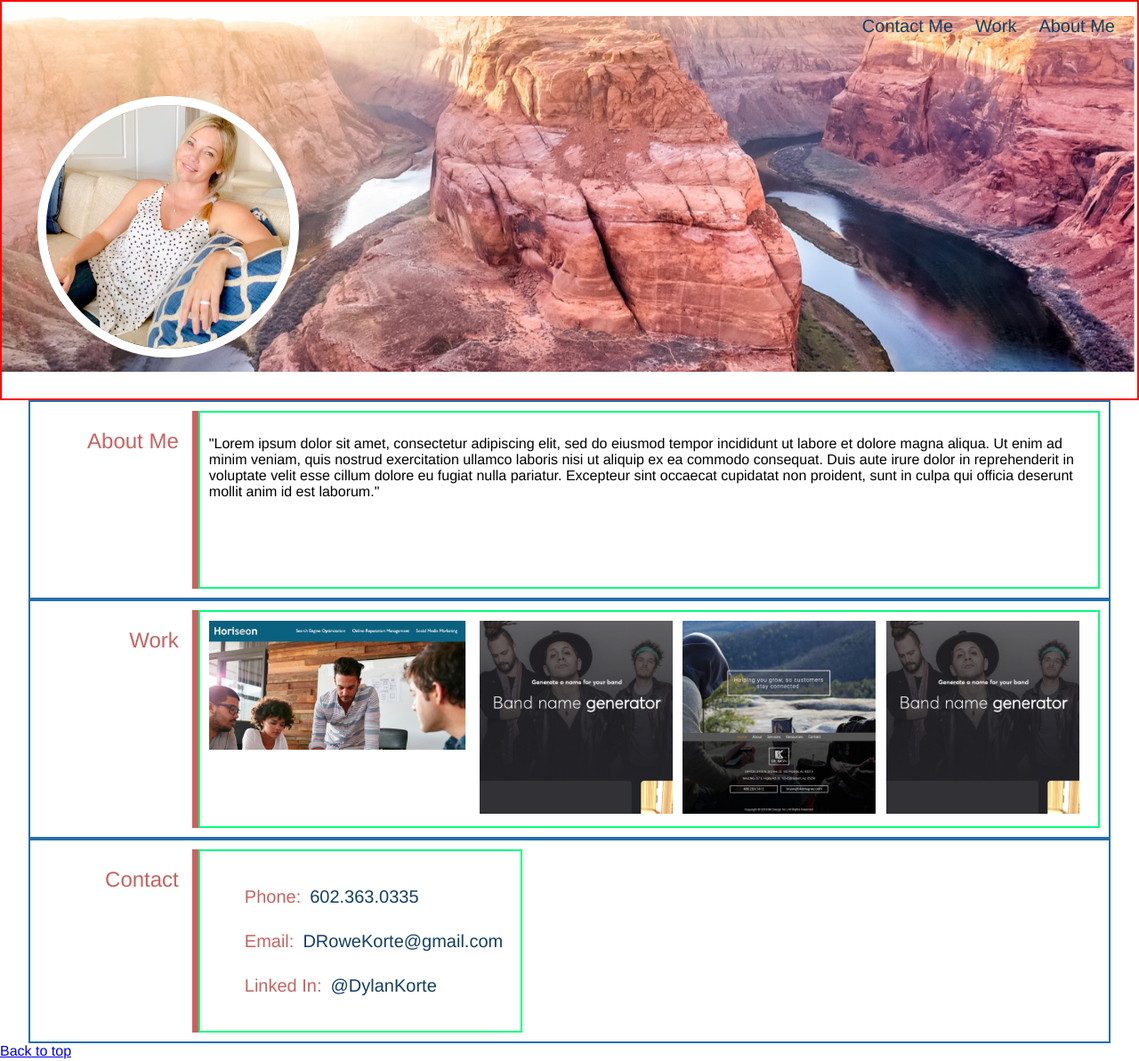
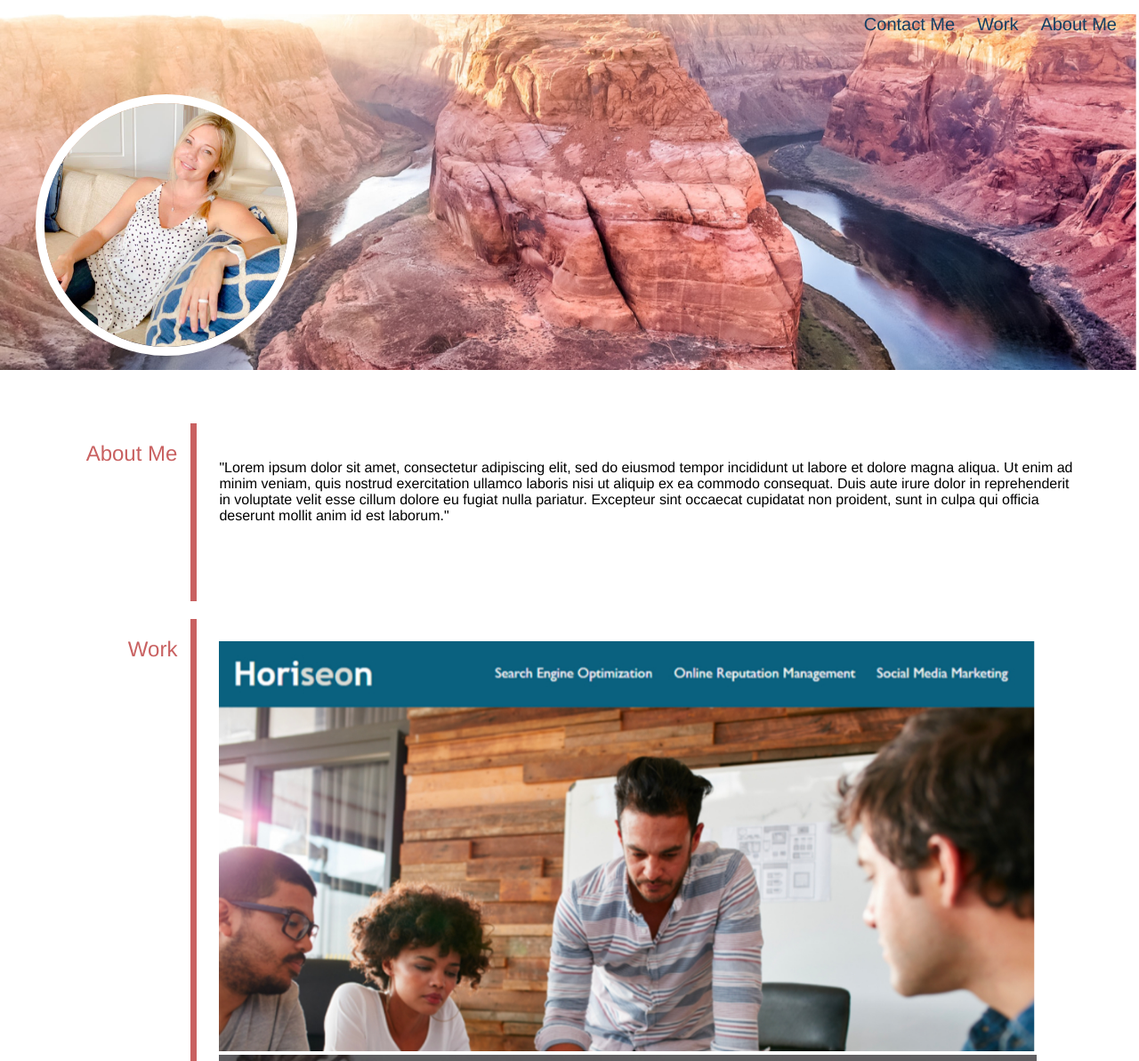
Before and after one commit to Drowekorte/Portfolio, a plain HTML site: page index.html in a window 1280 px wide. Shown: the top 1193 px of the page at 89% size. Drawn offline with Linux system fonts and the light colour scheme.

Commit message:
flex-box issue work-through

```diff
--- a/assets/css/style.css
+++ b/assets/css/style.css
@@ -9,7 +9,7 @@ body {
 header {
   height: 450px;
   width: 100%;
-  border: red 2px solid;
+  /* border: red 2px solid; */
   display: block;
   position: relative;
 }
@@ -78,7 +78,7 @@ h2 {
 }
 
 section {
-  border: rgb(37, 111, 172) 2px solid;
+  /* border: rgb(37, 111, 172) 2px solid; */
   width: 95%;
   height: auto;
   margin: auto;
@@ -96,28 +96,25 @@ section {
 }
 
 .content {
-  border: springgreen 2px solid;
-  padding: 10px;
+  /* border: springgreen 2px solid; */
+  padding: 25px;
   display: flex;
   flex-wrap: wrap;
+  flex-direction: column;
 }
-.bg-color {
-  background-color: rgb(201, 97, 97) 7px;
-}
+
 .content img {
   width: 95%;
 }
 
 .img-1 {
-  flex: 20;
-  flex-wrap: wrap;
+flex: 2 1 0;
 }
 
 .img-2,
 .img-3,
 .img-4 {
-  flex: 15;
-  flex-wrap: wrap;
+  flex: 1 1 0;
 }
 
 .footer a {
```
